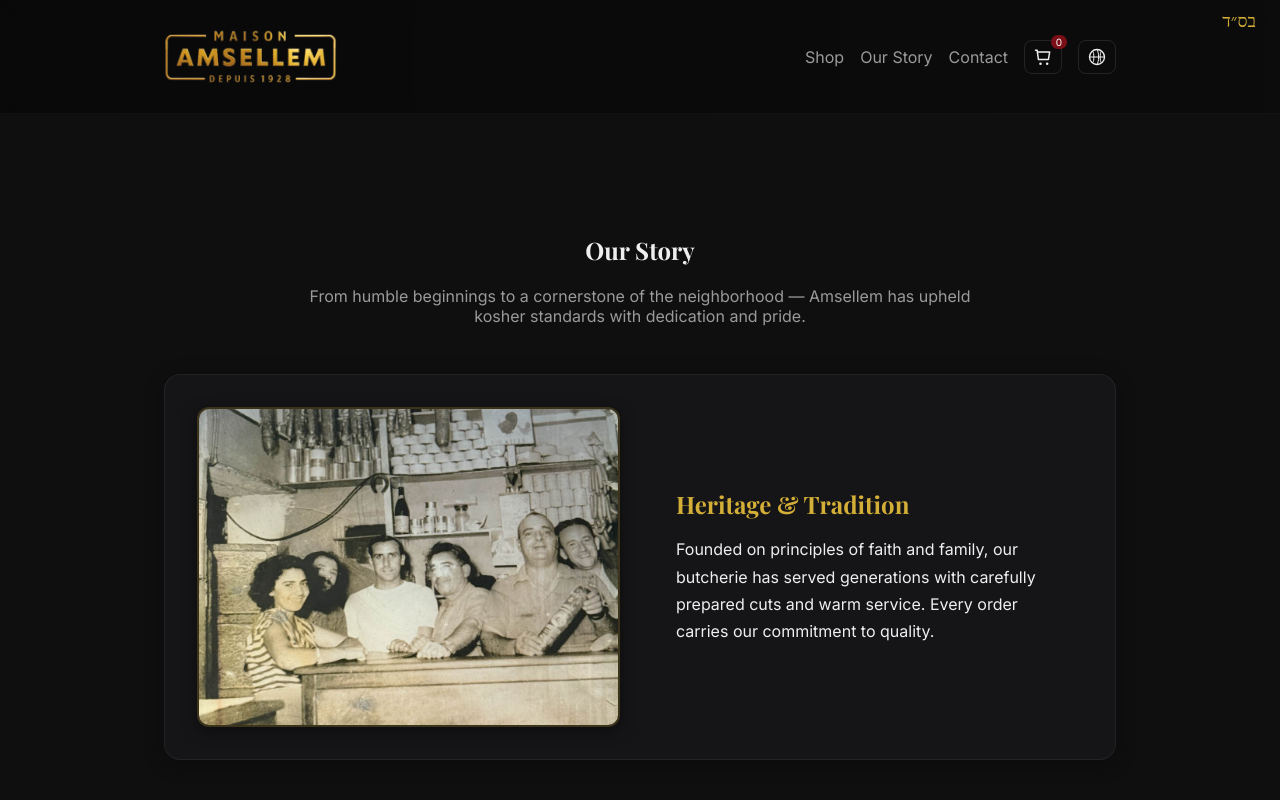
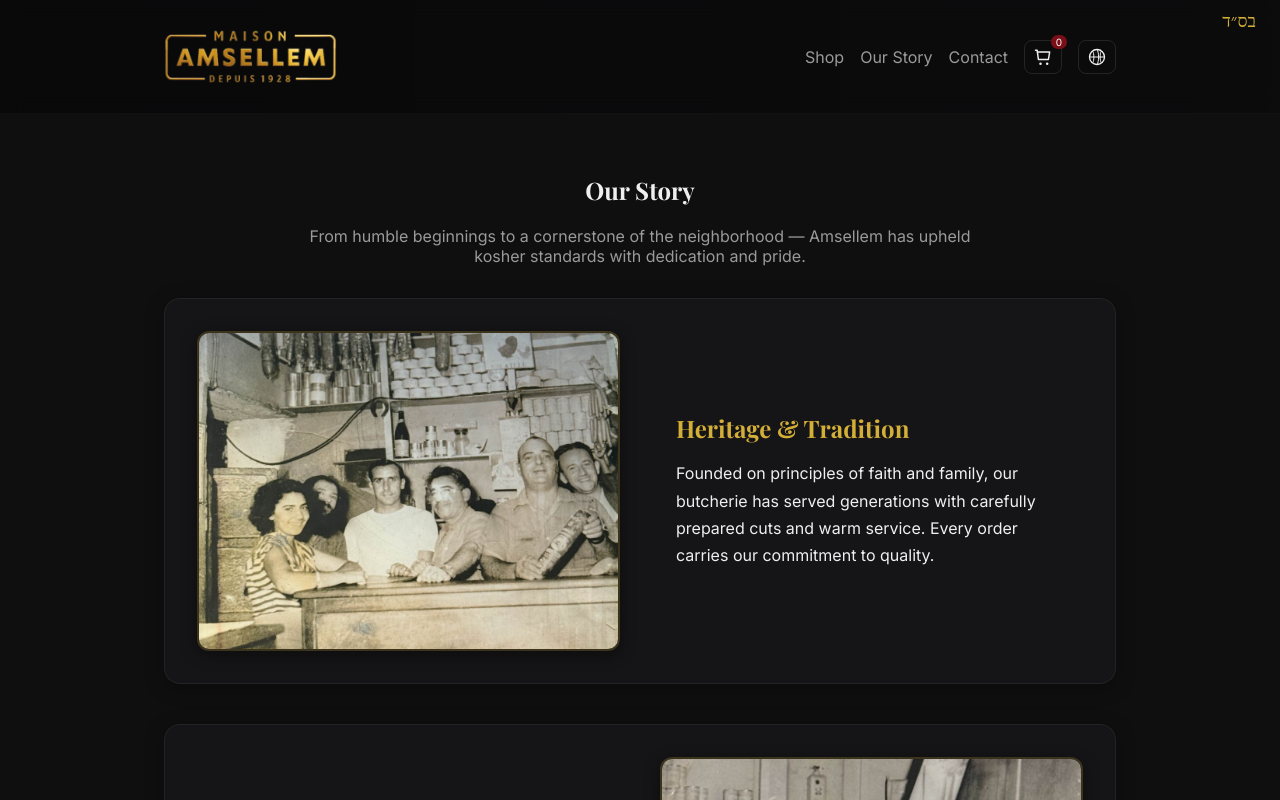
Before and after one commit to SNM1105/amsellem-butcher, a React (Vite) app: page /about in a window 1280 px wide. Shown: the top 800 px of the page. Built offline with nearby package versions, Linux system fonts and the light colour scheme; no server answers; the database is empty.

Commit message:
Reduce spacing on home page for more compact layout

```diff
--- a/src/styles.css
+++ b/src/styles.css
@@ -598,7 +598,7 @@ textarea {
     display: grid;
     grid-template-columns: 1.1fr 0.9fr;
     gap: 24px;
-    padding: 36px 24px;
+    padding: 24px;
 }
 .lead { color: var(--muted); max-width: 50ch }
 .hero-media img { display: block; width: 100%; height: 280px; object-fit: cover; object-position: center 57%; border-radius: 10px; border: 1px solid rgba(255,255,255,0.06); box-shadow: 0 8px 24px rgba(0,0,0,0.3) }
@@ -619,22 +619,22 @@ textarea {
 
 /* History Section - Timeline Design */
 .history-section {
-    padding: 60px 24px;
-    margin-top: 40px;
+    padding: 40px 24px;
+    margin-top: 0;
 }
 
 .history-section .section-head {
     text-align: center;
-    margin-bottom: 48px;
+    margin-bottom: 32px;
 }
 
 .section-head.centered {
     text-align: center;
-    margin-bottom: 48px;
+    margin-bottom: 32px;
 }
 
 .section-head.centered h2 {
-    margin-bottom: 12px;
+    margin-bottom: 8px;
 }
 
 .section-head.centered .muted {
@@ -643,7 +643,7 @@ textarea {
 
 /* Featured Products Section */
 .featured-section {
-    padding: 60px 24px;
+    padding: 40px 24px;
     background: var(--bg);
 }
 
@@ -657,7 +657,7 @@ textarea {
 
 /* Kosher Certifications Badges */
 .certifications-section {
-    padding: 60px 24px;
+    padding: 40px 24px;
     background: linear-gradient(135deg, rgba(123, 15, 23, 0.03) 0%, rgba(15, 15, 16, 0.9) 100%);
     border-top: 1px solid rgba(212, 175, 55, 0.15);
 }
@@ -666,7 +666,7 @@ textarea {
     display: flex;
     justify-content: center;
     align-items: center;
-    gap: 48px;
+    gap: 36px;
     flex-wrap: wrap;
     max-width: 900px;
     margin: 0 auto;
@@ -711,7 +711,7 @@ textarea {
 
 @media (max-width: 800px) {
     .featured-section {
-        padding: 40px 16px;
+        padding: 32px 16px;
     }
 
     .featured-grid {
@@ -720,11 +720,11 @@ textarea {
     }
 
     .certifications-section {
-        padding: 40px 16px;
+        padding: 32px 16px;
     }
 
     .cert-badges {
-        gap: 32px;
+        gap: 28px;
     }
 
     .badge-image {
@@ -748,7 +748,7 @@ textarea {
     margin: 0 auto;
     display: flex;
     flex-direction: column;
-    gap: 60px;
+    gap: 40px;
 }
 
 .timeline-item {
```
